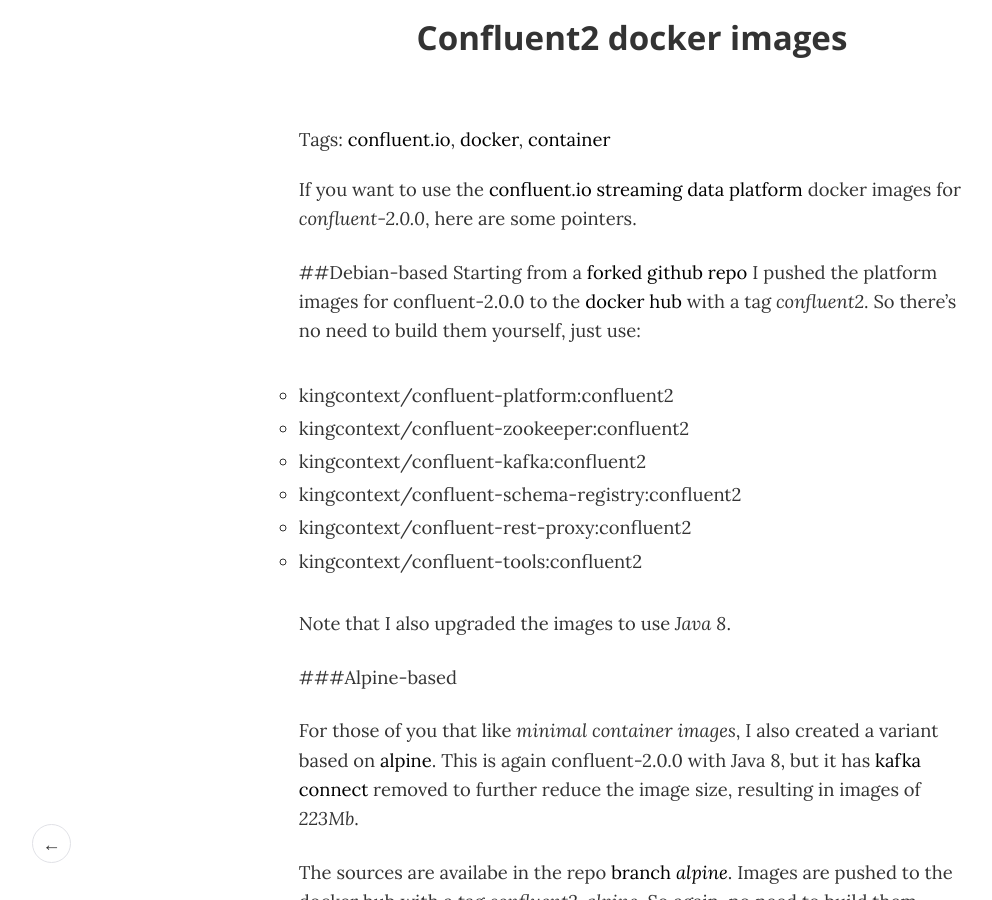
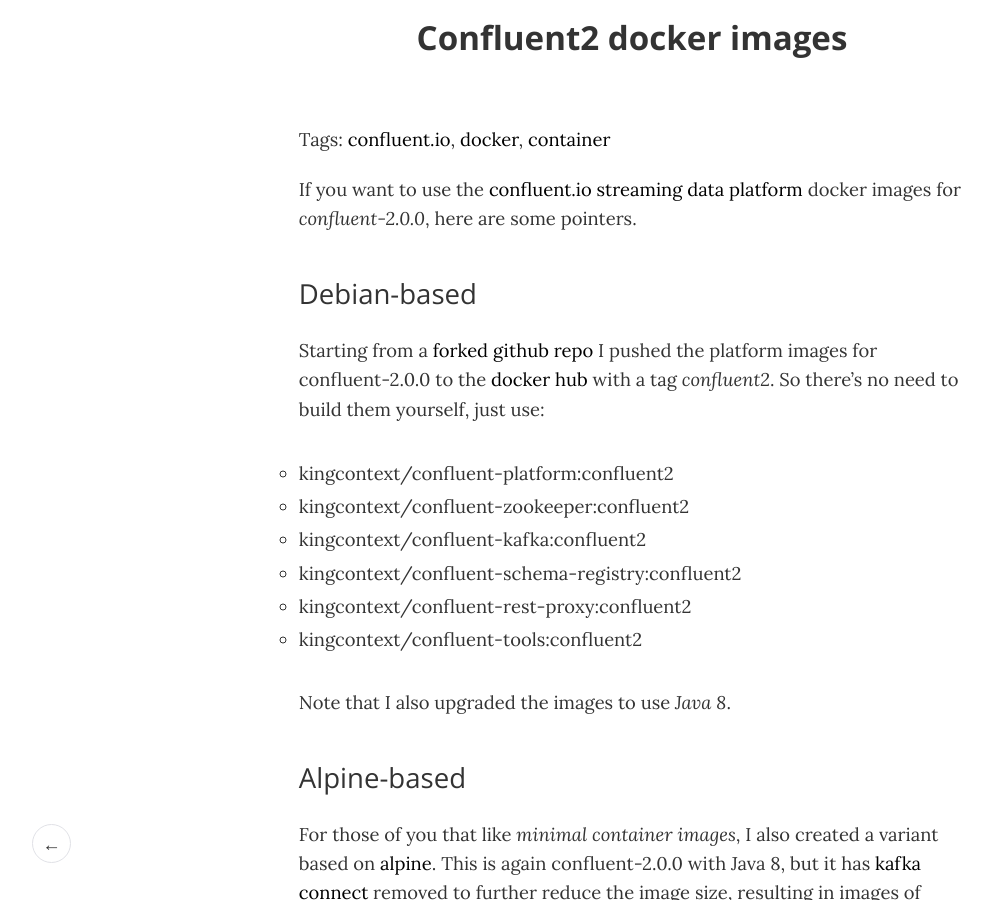
Before and after one commit to kingcontext/kingcontext.github.io, a Jekyll site: the page built from _posts/2016-02-06-confluent2-docker-images.markdown, in a window 1280 px wide and 900 px high, scrolled down 261 px. Shown: the whole window, without its empty margins (8-1000 px from the left). Built offline with Jekyll 4.4.1, drawn with Linux system fonts in a browser that asks for light colours; some web fonts are replaced; comment, search, counter and statistics services are not loaded.

```diff
--- a/_posts/2016-02-06-confluent2-docker-images.markdown
+++ b/_posts/2016-02-06-confluent2-docker-images.markdown
@@ -9,7 +9,7 @@ date:   2016-02-06 10:16:23
 ---
 If you want to use the [confluent.io streaming data platform](http://www.confluent.io) docker images for *confluent-2.0.0*, here are some pointers.
 
-##Debian-based
+### Debian-based
 Starting from a [forked github repo](https://github.com/kingcontext/docker-images/tree/master) I pushed the platform images for confluent-2.0.0 to the [docker hub](https://hub.docker.com/u/kingcontext/) with a tag _confluent2_. So there's no need to build them yourself, just use:
 
 - kingcontext/confluent-platform:confluent2
@@ -21,8 +21,7 @@ Starting from a [forked github repo](https://github.com/kingcontext/docker-image
 
 Note that I also upgraded the images to use *Java 8*.
 
-###Alpine-based
-
+### Alpine-based
 For those of you that like *minimal container images*, I also created a variant based on [alpine](https://hub.docker.com/_/alpine/). This is again confluent-2.0.0 with Java 8, but it has [kafka connect](http://docs.confluent.io/2.0.0/connect/) removed to further reduce the image size, resulting in images of *223Mb*.
 
 The sources are availabe in the repo [branch _alpine_](https://github.com/kingcontext/docker-images/tree/alpine). Images are pushed to the docker hub with a tag _confluent2-alpine_. So again, no need to build them yourself, just use:
```
